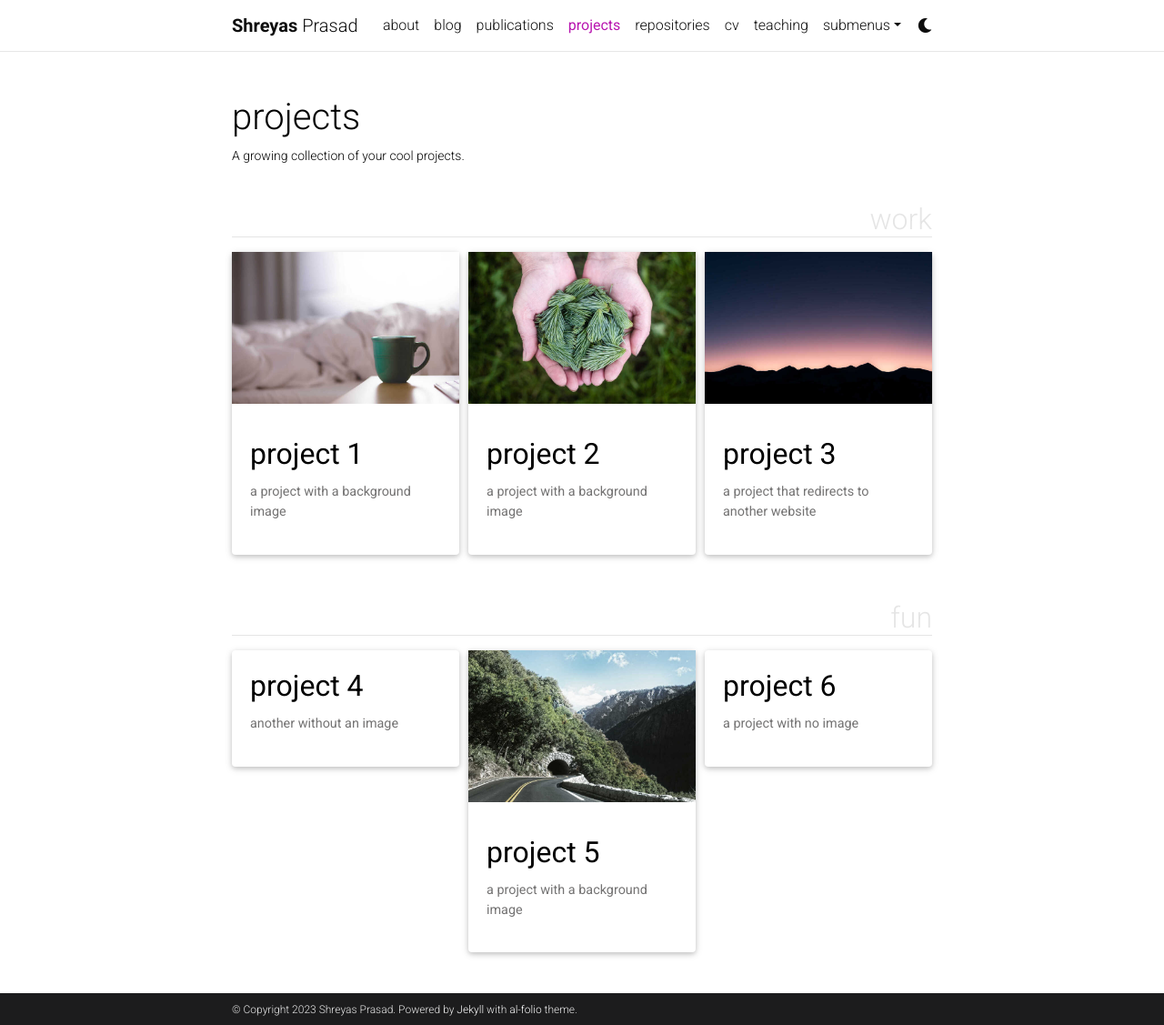
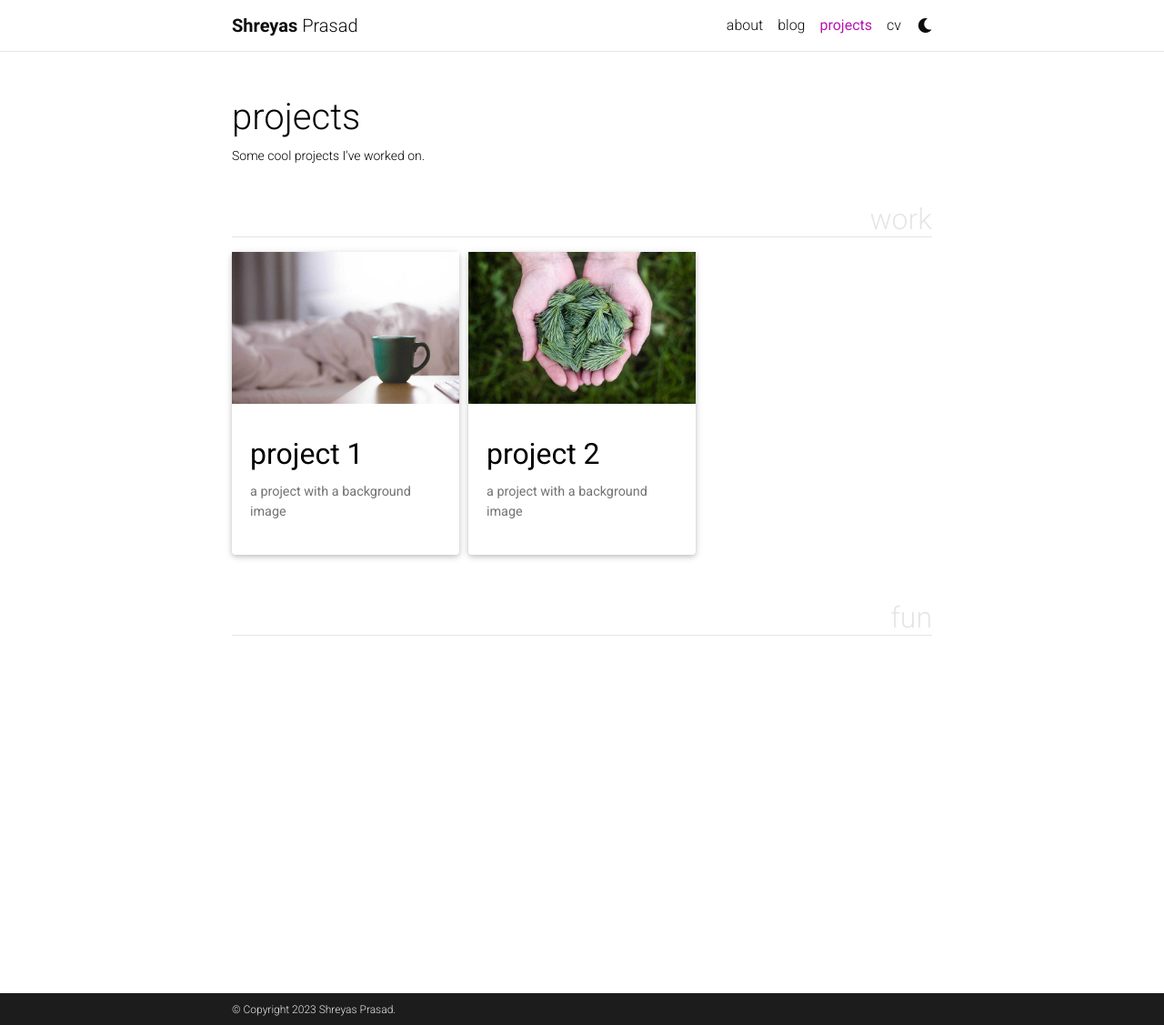
Before and after one commit to ShreyasPrasad/ShreyasPrasad.github.io, a Jekyll site: the page built from _pages/projects.md, in a window 1280 px wide and 1127 px high. Shown: the whole window at 91% size. Built offline with Jekyll 4.4.1, drawn with Linux system fonts in a browser that asks for light colours; full-size pictures stand in for the smaller copies a plugin makes; comment, search, counter and statistics services are not loaded; a style sheet for code colours, icons or effects is not loaded.

Commit message:
Update website

````diff
--- a/_config.yml
+++ b/_config.yml
@@ -9,8 +9,7 @@ last_name: Prasad
 email: shreyaskrishnaprasad@gmail.com
 description: > # the ">" symbol means to ignore newlines until "footer_text:"
   A simple, whitespace theme for academics. Based on [*folio](https://github.com/bogoli/-folio) design.
-footer_text: >
-  Powered by <a href="https://jekyllrb.com/" target="_blank">Jekyll</a> with <a href="https://github.com/alshedivat/al-folio">al-folio</a> theme.
+footer_text:
 keywords:
 
 lang: en # the language of your site (for example: en, fr, cn, ru, etc.)
@@ -122,7 +121,7 @@ bing_site_verification:  # out your bing-site-verification ID (Bing Webmaster)
 
 blog_name: Tech and More # blog_name will be displayed in your blog page
 blog_nav_title: blog # your blog must have a title for it to be displayed in the nav bar
-blog_description: Interesting things I come across on my personal and professional projects.
+blog_description: Interesting things I've come across in my personal and professional projects.
 permalink: /blog/:year/:title/
 
 # Pagination
@@ -171,11 +170,6 @@ collections:
   projects:
     output: true
     permalink: /projects/:path/
-
-announcements:
-  enabled: true
-  scrollable: true # adds a vertical scroll bar if there are more than 3 news items
-  limit: 5 # leave blank to include all the news in the `_news` folder
 
 latest_posts:
   enabled: true
--- a/_pages/projects.md
+++ b/_pages/projects.md
@@ -2,7 +2,7 @@
 layout: page
 title: projects
 permalink: /projects/
-description: A growing collection of your cool projects.
+description: Some cool projects I've worked on.
 nav: true
 nav_order: 2
 display_categories: [work, fun]
--- a/_projects/4_project.md
+++ /dev/null
@@ -1,80 +0,0 @@
----
-layout: page
-title: project 4
-description: another without an image
-img:
-importance: 3
-category: fun
----
-
-Every project has a beautiful feature showcase page.
-It's easy to include images in a flexible 3-column grid format.
-Make your photos 1/3, 2/3, or full width.
-
-To give your project a background in the portfolio page, just add the img tag to the front matter like so:
-
-    ---
-    layout: page
-    title: project
-    description: a project with a background image
-    img: /assets/img/12.jpg
-    ---
-
-<div class="row">
-    <div class="col-sm mt-3 mt-md-0">
-        {% include figure.html path="assets/img/1.jpg" title="example image" class="img-fluid rounded z-depth-1" %}
-    </div>
-    <div class="col-sm mt-3 mt-md-0">
-        {% include figure.html path="assets/img/3.jpg" title="example image" class="img-fluid rounded z-depth-1" %}
-    </div>
-    <div class="col-sm mt-3 mt-md-0">
-        {% include figure.html path="assets/img/5.jpg" title="example image" class="img-fluid rounded z-depth-1" %}
-    </div>
-</div>
-<div class="caption">
-    Caption photos easily. On the left, a road goes through a tunnel. Middle, leaves artistically fall in a hipster photoshoot. Right, in another hipster photoshoot, a lumberjack grasps a handful of pine needles.
-</div>
-<div class="row">
-    <div class="col-sm mt-3 mt-md-0">
-        {% include figure.html path="assets/img/5.jpg" title="example image" class="img-fluid rounded z-depth-1" %}
-    </div>
-</div>
-<div class="caption">
-    This image can also have a caption. It's like magic.
-</div>
-
-You can also put regular text between your rows of images.
-Say you wanted to write a little bit about your project before you posted the rest of the images.
-You describe how you toiled, sweated, *bled* for your project, and then... you reveal its glory in the next row of images.
-
-
-<div class="row justify-content-sm-center">
-    <div class="col-sm-8 mt-3 mt-md-0">
-        {% include figure.html path="assets/img/6.jpg" title="example image" class="img-fluid rounded z-depth-1" %}
-    </div>
-    <div class="col-sm-4 mt-3 mt-md-0">
-        {% include figure.html path="assets/img/11.jpg" title="example image" class="img-fluid rounded z-depth-1" %}
-    </div>
-</div>
-<div class="caption">
-    You can also have artistically styled 2/3 + 1/3 images, like these.
-</div>
-
-
-The code is simple.
-Just wrap your images with `<div class="col-sm">` and place them inside `<div class="row">` (read more about the <a href="https://getbootstrap.com/docs/4.4/layout/grid/">Bootstrap Grid</a> system).
-To make images responsive, add `img-fluid` class to each; for rounded corners and shadows use `rounded` and `z-depth-1` classes.
-Here's the code for the last row of images above:
-
-{% raw %}
-```html
-<div class="row justify-content-sm-center">
-    <div class="col-sm-8 mt-3 mt-md-0">
-        {% include figure.html path="assets/img/6.jpg" title="example image" class="img-fluid rounded z-depth-1" %}
-    </div>
-    <div class="col-sm-4 mt-3 mt-md-0">
-        {% include figure.html path="assets/img/11.jpg" title="example image" class="img-fluid rounded z-depth-1" %}
-    </div>
-</div>
-```
-{% endraw %}
--- a/_projects/5_project.md
+++ /dev/null
@@ -1,80 +0,0 @@
----
-layout: page
-title: project 5
-description: a project with a background image
-img: assets/img/1.jpg
-importance: 3
-category: fun
----
-
-Every project has a beautiful feature showcase page.
-It's easy to include images in a flexible 3-column grid format.
-Make your photos 1/3, 2/3, or full width.
-
-To give your project a background in the portfolio page, just add the img tag to the front matter like so:
-
-    ---
-    layout: page
-    title: project
-    description: a project with a background image
-    img: /assets/img/12.jpg
-    ---
-
-<div class="row">
-    <div class="col-sm mt-3 mt-md-0">
-        {% include figure.html path="assets/img/1.jpg" title="example image" class="img-fluid rounded z-depth-1" %}
-    </div>
-    <div class="col-sm mt-3 mt-md-0">
-        {% include figure.html path="assets/img/3.jpg" title="example image" class="img-fluid rounded z-depth-1" %}
-    </div>
-    <div class="col-sm mt-3 mt-md-0">
-        {% include figure.html path="assets/img/5.jpg" title="example image" class="img-fluid rounded z-depth-1" %}
-    </div>
-</div>
-<div class="caption">
-    Caption photos easily. On the left, a road goes through a tunnel. Middle, leaves artistically fall in a hipster photoshoot. Right, in another hipster photoshoot, a lumberjack grasps a handful of pine needles.
-</div>
-<div class="row">
-    <div class="col-sm mt-3 mt-md-0">
-        {% include figure.html path="assets/img/5.jpg" title="example image" class="img-fluid rounded z-depth-1" %}
-    </div>
-</div>
-<div class="caption">
-    This image can also have a caption. It's like magic.
-</div>
-
-You can also put regular text between your rows of images.
-Say you wanted to write a little bit about your project before you posted the rest of the images.
-You describe how you toiled, sweated, *bled* for your project, and then... you reveal its glory in the next row of images.
-
-
-<div class="row justify-content-sm-center">
-    <div class="col-sm-8 mt-3 mt-md-0">
-        {% include figure.html path="assets/img/6.jpg" title="example image" class="img-fluid rounded z-depth-1" %}
-    </div>
-    <div class="col-sm-4 mt-3 mt-md-0">
-        {% include figure.html path="assets/img/11.jpg" title="example image" class="img-fluid rounded z-depth-1" %}
-    </div>
-</div>
-<div class="caption">
-    You can also have artistically styled 2/3 + 1/3 images, like these.
-</div>
-
-
-The code is simple.
-Just wrap your images with `<div class="col-sm">` and place them inside `<div class="row">` (read more about the <a href="https://getbootstrap.com/docs/4.4/layout/grid/">Bootstrap Grid</a> system).
-To make images responsive, add `img-fluid` class to each; for rounded corners and shadows use `rounded` and `z-depth-1` classes.
-Here's the code for the last row of images above:
-
-{% raw %}
-```html
-<div class="row justify-content-sm-center">
-    <div class="col-sm-8 mt-3 mt-md-0">
-        {% include figure.html path="assets/img/6.jpg" title="example image" class="img-fluid rounded z-depth-1" %}
-    </div>
-    <div class="col-sm-4 mt-3 mt-md-0">
-        {% include figure.html path="assets/img/11.jpg" title="example image" class="img-fluid rounded z-depth-1" %}
-    </div>
-</div>
-```
-{% endraw %}
--- a/_projects/6_project.md
+++ /dev/null
@@ -1,80 +0,0 @@
----
-layout: page
-title: project 6
-description: a project with no image
-img:
-importance: 4
-category: fun
----
-
-Every project has a beautiful feature showcase page.
-It's easy to include images in a flexible 3-column grid format.
-Make your photos 1/3, 2/3, or full width.
-
-To give your project a background in the portfolio page, just add the img tag to the front matter like so:
-
-    ---
-    layout: page
-    title: project
-    description: a project with a background image
-    img: /assets/img/12.jpg
-    ---
-
-<div class="row">
-    <div class="col-sm mt-3 mt-md-0">
-        {% include figure.html path="assets/img/1.jpg" title="example image" class="img-fluid rounded z-depth-1" %}
-    </div>
-    <div class="col-sm mt-3 mt-md-0">
-        {% include figure.html path="assets/img/3.jpg" title="example image" class="img-fluid rounded z-depth-1" %}
-    </div>
-    <div class="col-sm mt-3 mt-md-0">
-        {% include figure.html path="assets/img/5.jpg" title="example image" class="img-fluid rounded z-depth-1" %}
-    </div>
-</div>
-<div class="caption">
-    Caption photos easily. On the left, a road goes through a tunnel. Middle, leaves artistically fall in a hipster photoshoot. Right, in another hipster photoshoot, a lumberjack grasps a handful of pine needles.
-</div>
-<div class="row">
-    <div class="col-sm mt-3 mt-md-0">
-        {% include figure.html path="assets/img/5.jpg" title="example image" class="img-fluid rounded z-depth-1" %}
-    </div>
-</div>
-<div class="caption">
-    This image can also have a caption. It's like magic.
-</div>
-
-You can also put regular text between your rows of images.
-Say you wanted to write a little bit about your project before you posted the rest of the images.
-You describe how you toiled, sweated, *bled* for your project, and then... you reveal its glory in the next row of images.
-
-
-<div class="row justify-content-sm-center">
-    <div class="col-sm-8 mt-3 mt-md-0">
-        {% include figure.html path="assets/img/6.jpg" title="example image" class="img-fluid rounded z-depth-1" %}
-    </div>
-    <div class="col-sm-4 mt-3 mt-md-0">
-        {% include figure.html path="assets/img/11.jpg" title="example image" class="img-fluid rounded z-depth-1" %}
-    </div>
-</div>
-<div class="caption">
-    You can also have artistically styled 2/3 + 1/3 images, like these.
-</div>
-
-
-The code is simple.
-Just wrap your images with `<div class="col-sm">` and place them inside `<div class="row">` (read more about the <a href="https://getbootstrap.com/docs/4.4/layout/grid/">Bootstrap Grid</a> system).
-To make images responsive, add `img-fluid` class to each; for rounded corners and shadows use `rounded` and `z-depth-1` classes.
-Here's the code for the last row of images above:
-
-{% raw %}
-```html
-<div class="row justify-content-sm-center">
-    <div class="col-sm-8 mt-3 mt-md-0">
-        {% include figure.html path="assets/img/6.jpg" title="example image" class="img-fluid rounded z-depth-1" %}
-    </div>
-    <div class="col-sm-4 mt-3 mt-md-0">
-        {% include figure.html path="assets/img/11.jpg" title="example image" class="img-fluid rounded z-depth-1" %}
-    </div>
-</div>
-```
-{% endraw %}
````
Also changed, not shown: _bibliography/papers.bib (deleted, +0 -84 lines), _pages/about.md (+14 -11 lines), _pages/cv.md (+2 -2 lines), _pages/dropdown.md (deleted, +0 -13 lines), _pages/publications.md (deleted, +0 -18 lines), _pages/repositories.md (deleted, +0 -44 lines), _pages/teaching.md (deleted, +0 -12 lines), _projects/3_project.md (deleted, +0 -81 lines), 4 other files.
